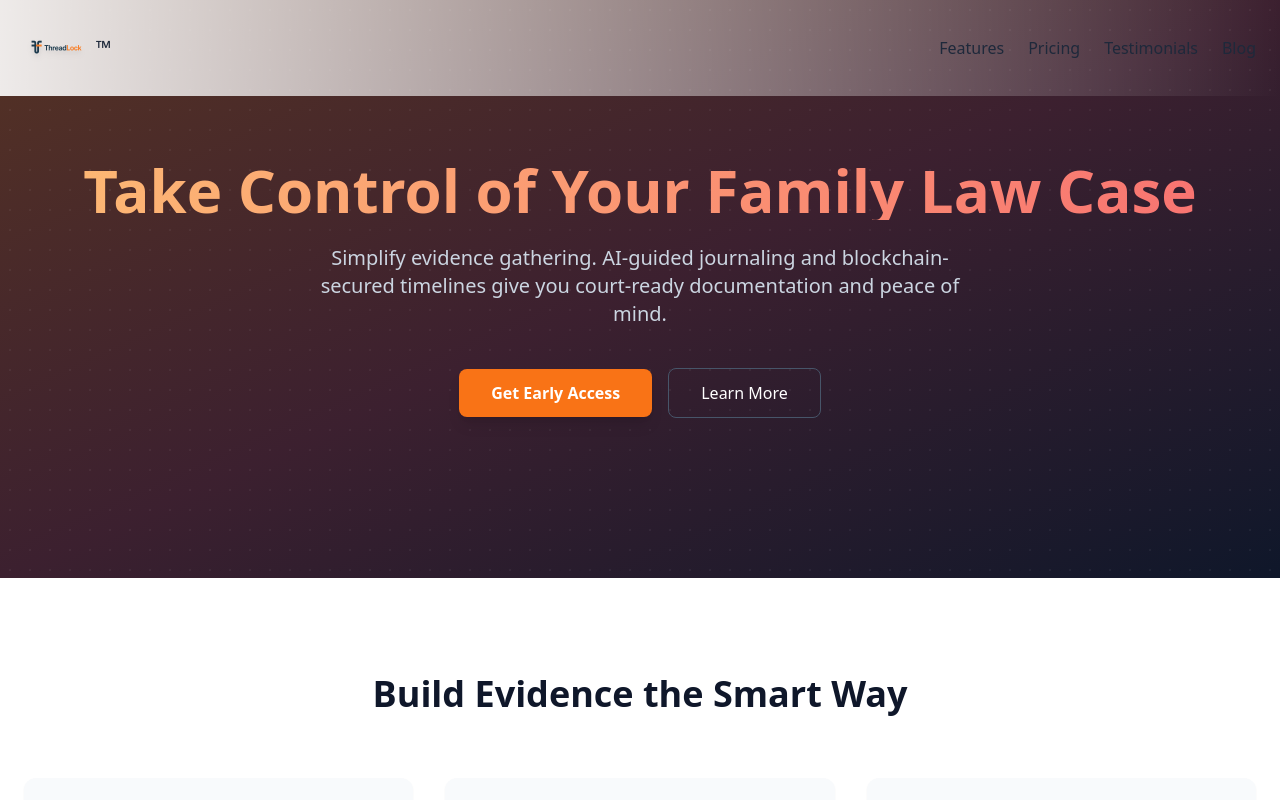
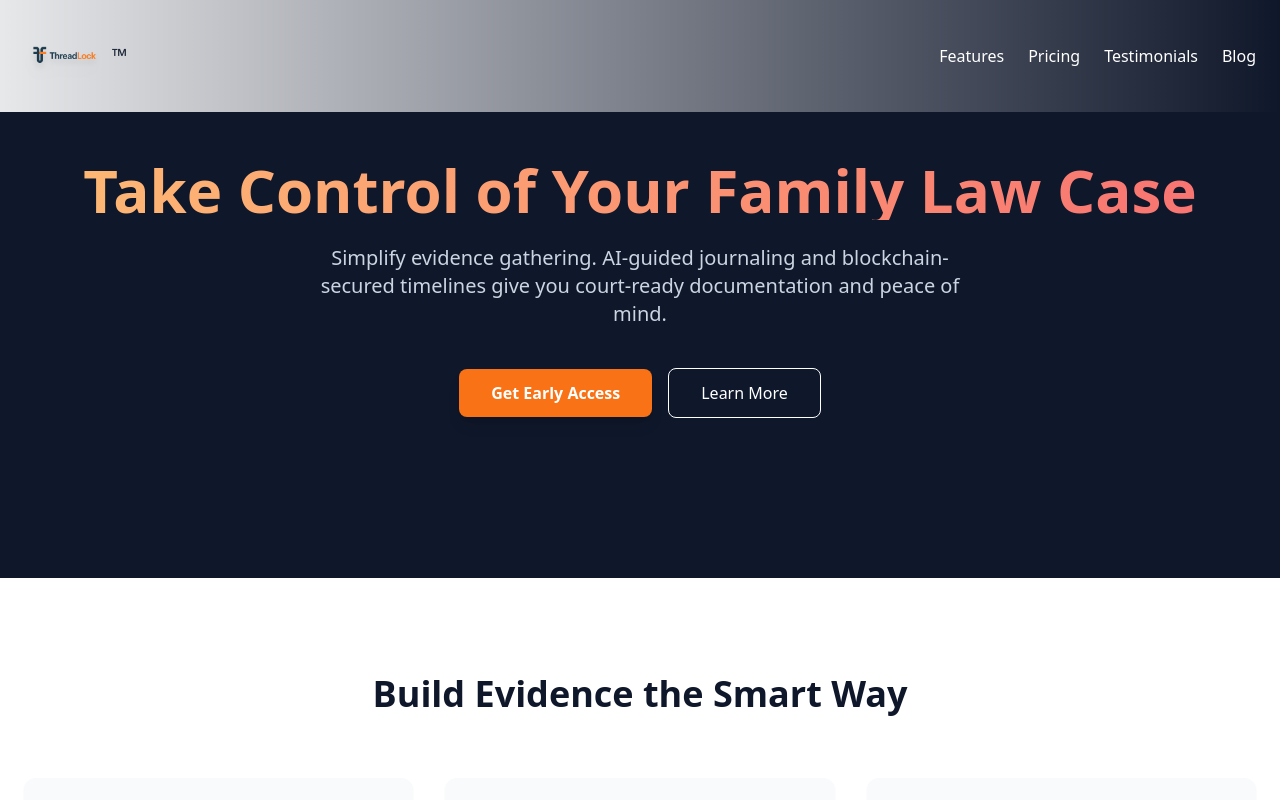
Before and after one commit to RedThreadGrp/ThreadLock, a Next.js app: page / in a window 1280 px wide. Shown: the top 800 px of the page. Built offline with nearby package versions, Linux system fonts and the light colour scheme.

Commit message:
Update index.js

```diff
--- a/pages/index.js
+++ b/pages/index.js
@@ -42,21 +42,21 @@ const FileTextIcon = (props) => (
 
 // --- HEADER ---
 const Header = () => (
-  <header className="absolute top-0 left-0 w-full z-20 bg-gradient-to-r from-white/90 to-slate-900/0">
+  <header className="absolute top-0 left-0 w-full z-20 bg-gradient-to-r from-white/90 to-transparent">
     <div className="container mx-auto flex justify-between items-center px-6 py-4">
       <div className="flex items-center space-x-2">
         <img
           src="/threadlock-logo.png"
           alt="ThreadLock Logo"
-          className="h-16 w-auto drop-shadow-md"
+          className="h-20 w-auto drop-shadow-lg"
         />
         <span className="text-slate-800 font-bold text-xl tracking-wide">™</span>
       </div>
-      <nav className="space-x-6 text-slate-800 font-medium">
-        <a href="#features" className="hover:text-orange-500 transition">Features</a>
-        <a href="#pricing" className="hover:text-orange-500 transition">Pricing</a>
-        <a href="#testimonials" className="hover:text-orange-500 transition">Testimonials</a>
-        <a href="https://blog.threadlock.ai" className="hover:text-orange-500 transition">Blog</a>
+      <nav className="space-x-6 text-white font-medium">
+        <a href="#features" className="hover:text-orange-400 transition">Features</a>
+        <a href="#pricing" className="hover:text-orange-400 transition">Pricing</a>
+        <a href="#testimonials" className="hover:text-orange-400 transition">Testimonials</a>
+        <a href="https://blog.threadlock.ai" className="hover:text-orange-400 transition">Blog</a>
       </nav>
     </div>
   </header>
@@ -65,11 +65,7 @@ const Header = () => (
 // --- HERO ---
 const HeroSection = () => (
   <section className="relative text-white bg-slate-900">
-    <div className="absolute inset-0 bg-gradient-to-br from-orange-500/30 via-red-500/20 to-transparent"></div>
-    <div className="absolute inset-0 opacity-5" style={{
-      backgroundImage: `radial-gradient(#fff 1px, transparent 1px)`,
-      backgroundSize: `20px 20px`,
-    }}></div>
+    <div className="absolute inset-0 bg-gradient-to-r from-slate-900 via-slate-900 to-slate-900"></div>
 
     <div className="relative container mx-auto px-6 py-40 text-center">
       <h1 className="text-4xl md:text-6xl font-extrabold text-transparent bg-clip-text bg-gradient-to-r from-orange-300 to-red-400">
@@ -82,7 +78,7 @@ const HeroSection = () => (
         <a href="#pricing" className="bg-orange-500 text-white font-semibold px-8 py-3 rounded-lg shadow-lg hover:bg-orange-600 transform hover:-translate-y-1 transition">
           Get Early Access
         </a>
-        <a href="#features" className="border border-slate-600 px-8 py-3 rounded-lg hover:bg-slate-800 transition">
+        <a href="#features" className="border border-white px-8 py-3 rounded-lg hover:bg-white hover:text-slate-900 transition">
           Learn More
         </a>
       </div>
```
